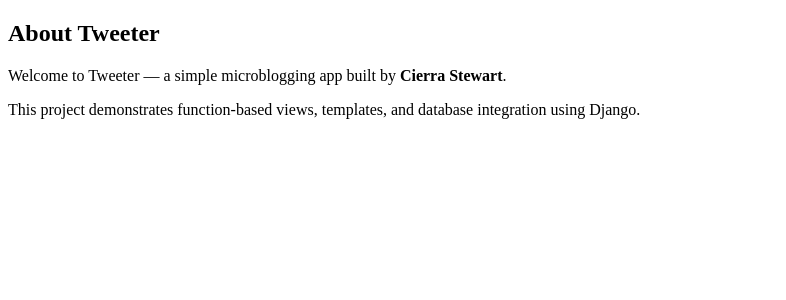
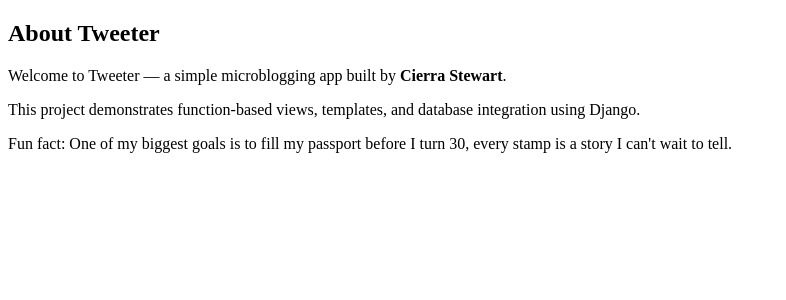
Before and after one commit to cnstewart00/tweeter, a Django app: template tweets/templates/about.html in a window 1280 px wide. Shown: the part 84-384 px from the top of the page, without its empty margins (0-786 px from the left). Run offline with Django 4.2, Linux system fonts and the light colour scheme; the template is opened without the code that fills it, so the values that code supplies are empty.

Commit message:
adding fun fact to about page

```diff
--- a/tweets/templates/about.html
+++ b/tweets/templates/about.html
@@ -5,4 +5,5 @@
   <h2>About Tweeter</h2>
   <p>Welcome to Tweeter — a simple microblogging app built by <strong>Cierra Stewart</strong>.</p>
   <p>This project demonstrates function-based views, templates, and database integration using Django.</p>
+  <p>Fun fact: One of my biggest goals is to fill my passport before I turn 30, every stamp is a story I can't wait to tell.</p>
 {% endblock content %}
```
